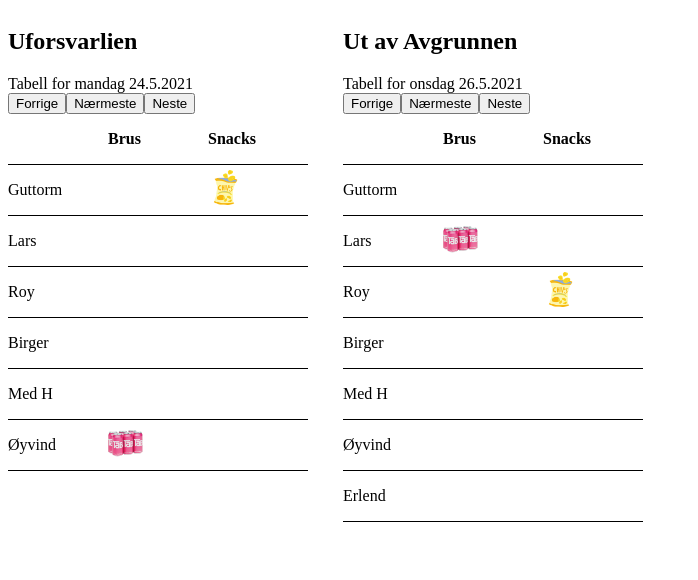
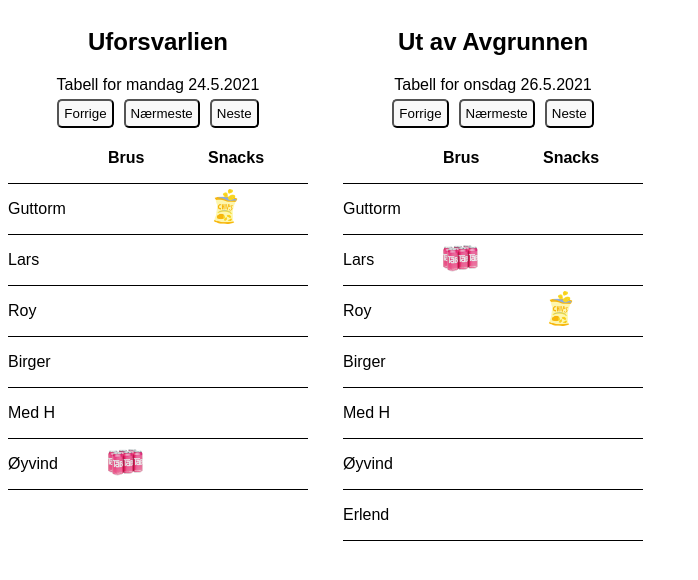
Before and after one commit to reactboi/snacktime, a React (Create React App) app: page / in a window 1280 px wide. Shown: the top 580 px of the page, without its empty margins (0-698 px from the left). Built offline with nearby package versions, Linux system fonts and the light colour scheme.

Commit message:
A little more fancy

```diff
--- a/src/Snacktime.css
+++ b/src/Snacktime.css
@@ -1,8 +1,20 @@
+button {
+    border-radius:5px;
+    padding:5px;
+    margin:5px;
+    background-color:#f9f9f9;
+    font-family:sans-serif;
+}
+button:hover {
+    background-color:#eeeeee;
+}
 .container {
     float:left;
     margin-right:25px;
     padding-right:10px;
     font-size:100%;
+    font-family:sans-serif;
+    text-align:center;
 }
 .tableContainer {
     display:flex;
```
